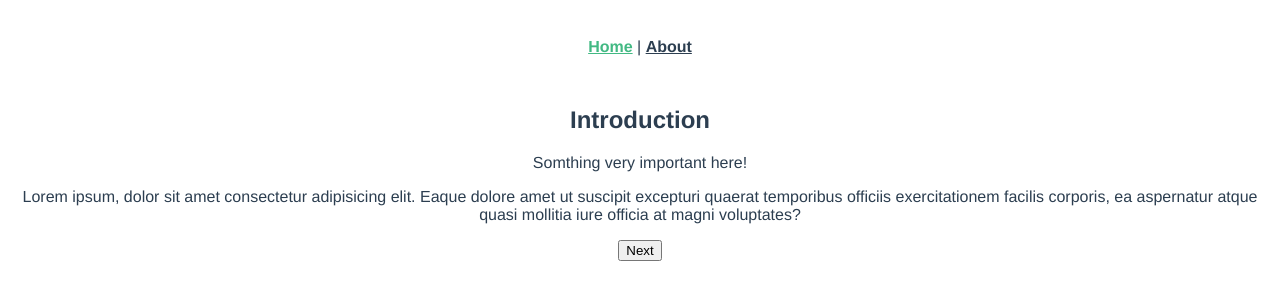
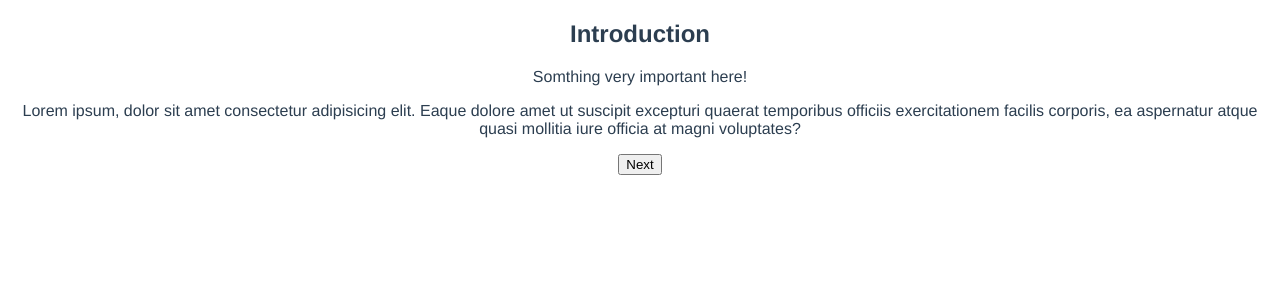
Before and after one commit to peterchencc/vue-multi-steps, a Vue app: page / in a window 1280 px wide. Shown: the top 300 px of the page. Built offline with nearby package versions, Linux system fonts and the light colour scheme.

Commit message:
remove default navbar

```diff
--- a/src/App.vue
+++ b/src/App.vue
@@ -1,9 +1,5 @@
 <template>
-  <div id="nav">
-    <router-link to="/">Home</router-link> |
-    <router-link to="/about">About</router-link>
-  </div>
-  <router-view/>
+  <router-view />
 </template>
 
 <style>
```
